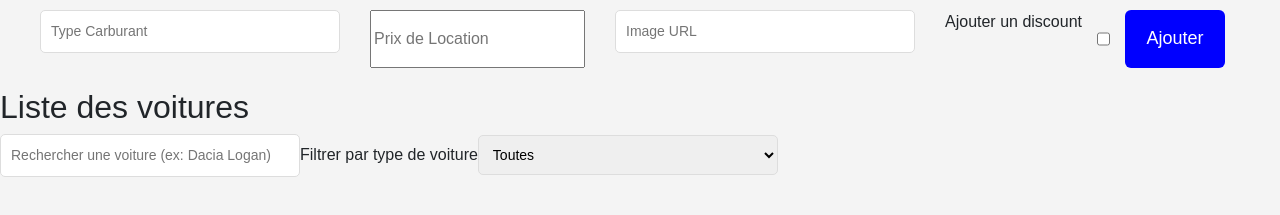
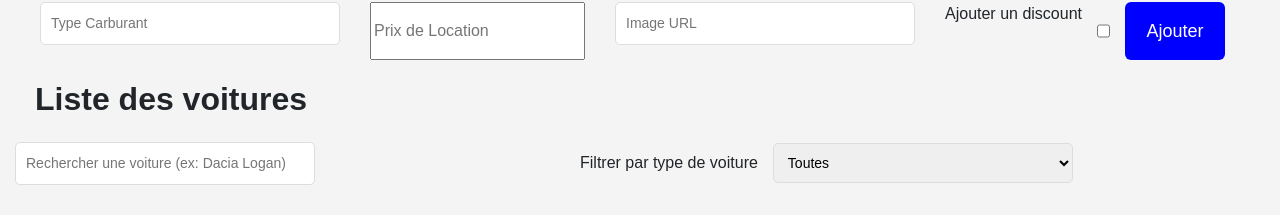
Before and after one commit to aymanenajibi/tp-location-voitures, a React (Create React App) app in the folder client/: page /voitures in a window 1280 px wide. Shown: the part 377-592 px from the top of the page. Built offline with nearby package versions, Linux system fonts and the light colour scheme; no server answers.

Commit message:
modification de style

```diff
--- a/client/src/systeme-gestion/components/ListeVoitures.jsx
+++ b/client/src/systeme-gestion/components/ListeVoitures.jsx
@@ -137,7 +137,7 @@ export default function ListeVoitures() {
     return (
         <div>
             <AjouterVoiture onAjout={handleAjoute} />
-            <h2>Liste des voitures</h2>
+            <h2 style={{marginLeft: "35px", fontWeight:"bold"}}>Liste des voitures</h2>
 
             {/* Barre de recherche */}
             <input
@@ -145,19 +145,19 @@ export default function ListeVoitures() {
                     placeholder="Rechercher une voiture (ex: Dacia Logan)"
                     value={recherche}
                     onChange={(e) => setRecherche(e.target.value)}
-                    style={{ padding: "10px", marginBottom: "15px", width: "100%" }}
+                    style={{ padding: "10px", margin: "15px", width: "100%" }}
             />
 
 
 
             {/* Ajout de la barre de recherche pour filtrer */}
-            <label>Filtrer par type de voiture</label>
+            <label style={{marginLeft: "250px"}}>Filtrer par type de voiture</label>
             <select value={filtreType} onChange={(e) => setFiltreType(e.target.value)}
-                style={{ padding: "10px", marginBottom: "15px" }} >
+                style={{ padding: "10px", marginLeft: "15px"}} >
                 <option value="">Toutes</option>
-                <option value="Luxe">Luxe</option>
-                <option value="Économique">Économique</option>
-                <option value="SUV">SUV</option>
+                <option value="Luxe">Luxe 1000 - 1500 MAD</option>
+                <option value="Économique">Économique 200 - 500 MAD</option>
+                <option value="SUV">SUV 500 - 1000 MAD</option>
             </select>
             <br />
             <br />
```
